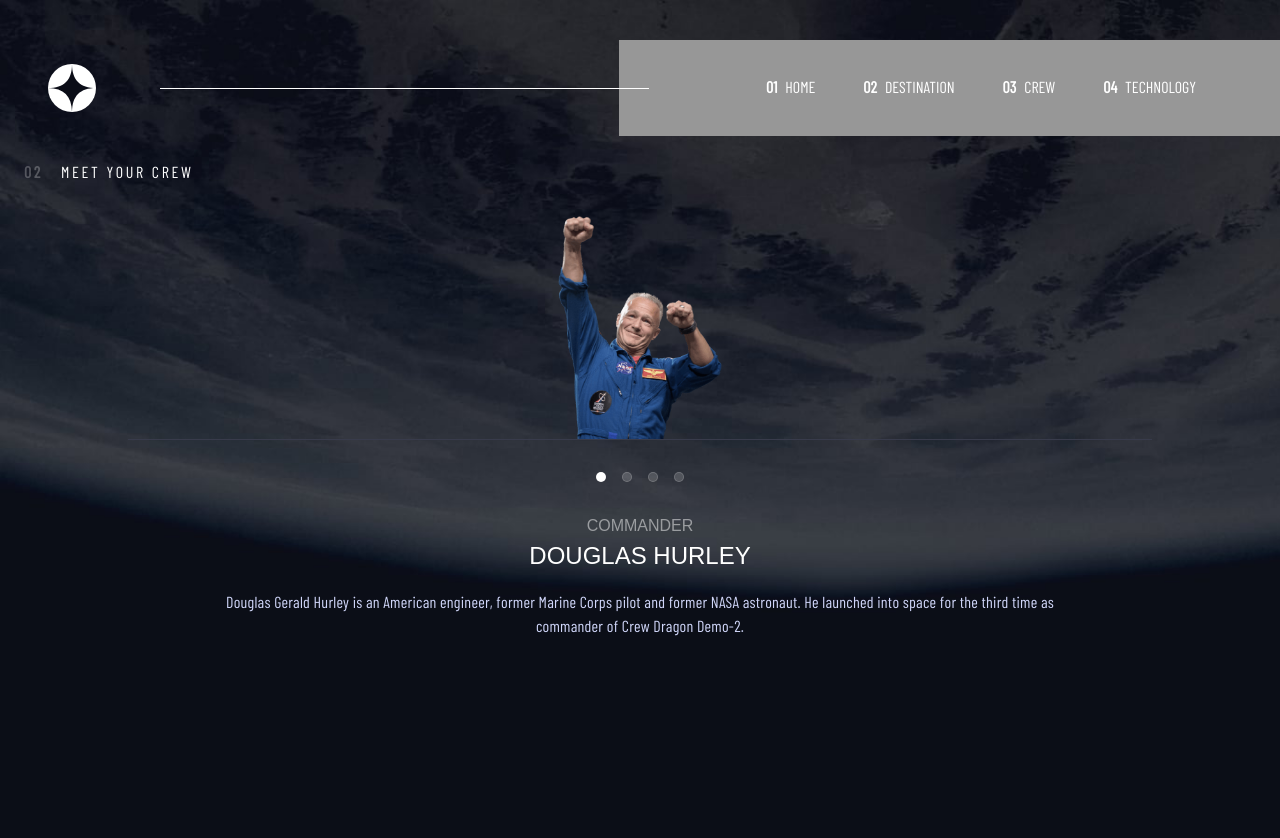
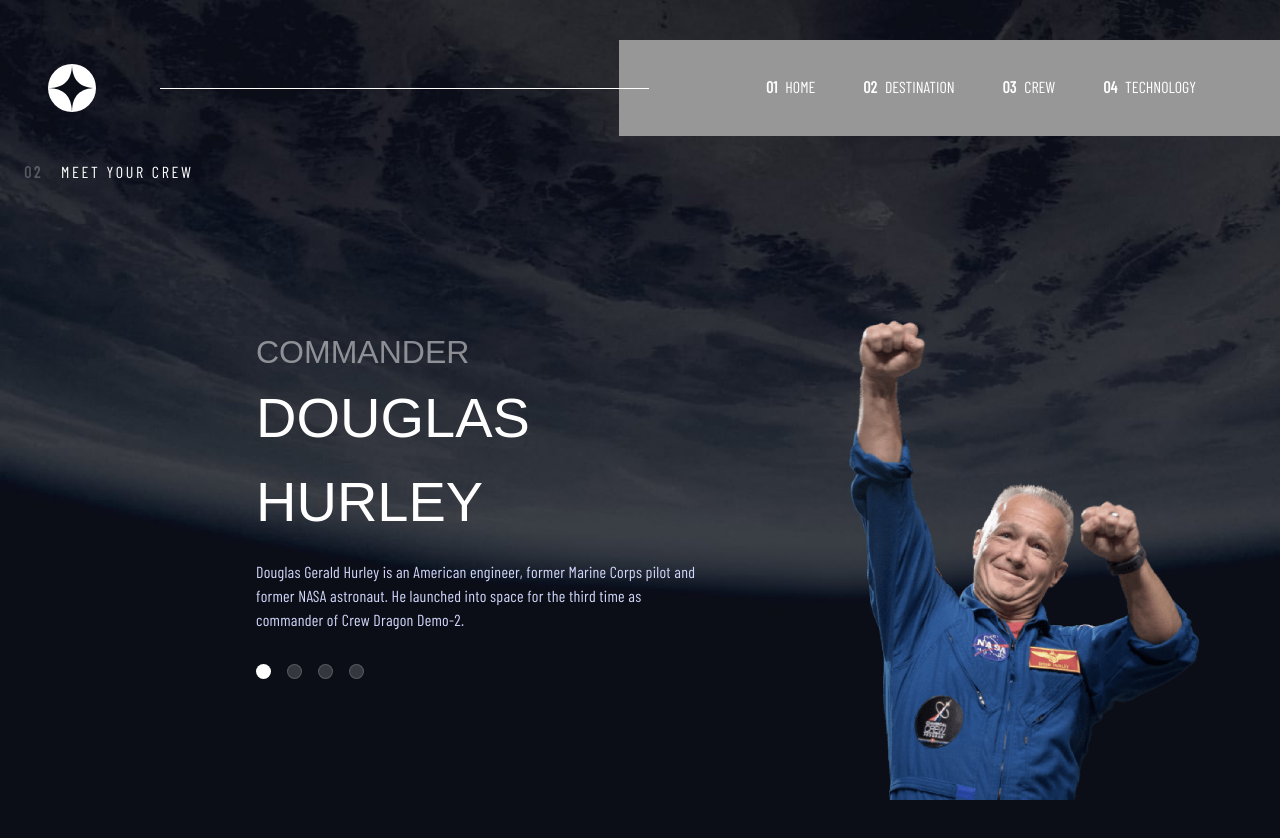
Before and after one commit to jradziejewski/space-tourism, a Next.js app: page /crew in a window 1280 px wide. Built offline with nearby package versions, Linux system fonts and the light colour scheme; a web font is replaced by a local one.

Commit message:
feat: add responsive crew design

```diff
--- a/src/app/crew/crew.scss
+++ b/src/app/crew/crew.scss
@@ -63,3 +63,81 @@ body {
     color: $secondary-color;
   }
 }
+
+@media (min-width: $mobile) and (min-height: 800px) {
+  body {
+    padding: 0;
+    height: 100%;
+  }
+  .crew {
+    flex-direction: column-reverse;
+    margin-top: 4rem;
+  }
+  .crew-view {
+    .crew-role {
+      font-size: 24px;
+    }
+    .crew-name {
+      font-size: 40px;
+    }
+  }
+  .crew-image-container {
+    margin-bottom: 0;
+    bottom: 0;
+    z-index: 0;
+  }
+  .crew-image {
+    max-height: 520px;
+  }
+}
+
+@media (min-width: 1000px) {
+  body {
+    height: 100vh;
+    overflow-y: hidden;
+  }
+  .crew {
+    display: flex;
+    margin-left: 20vw;
+    flex-direction: row-reverse;
+    align-items: center;
+  }
+  .crew-content {
+    display: flex;
+    flex-direction: column-reverse;
+    width: 50%;
+    margin: 5rem 0;
+    height: 100%;
+  }
+  .crew-image-container {
+    max-width: 40%;
+    height: 100%;
+    border: unset;
+  }
+  .crew-image {
+    position: absolute;
+    max-height: unset;
+    height: 60vh;
+    bottom: 0;
+  }
+  .crew-view {
+    align-items: flex-start;
+    .crew-role {
+      font-size: 32px;
+    }
+    .crew-name {
+      font-size: 56px;
+    }
+    .crew-description {
+      text-align: unset;
+      width: 450px;
+    }
+  }
+  .crew-controls {
+    justify-content: left;
+    .crew-button {
+      width: 15px;
+      height: 15px;
+    }
+  }
+}
--- a/src/app/crew/page.tsx
+++ b/src/app/crew/page.tsx
@@ -10,11 +10,13 @@ import CrewControls from "./CrewControls";
 const Page = () => {
   return (
     <CrewProvider>
-      <div>
-        <SubpageHeader title="Meet your crew" number={2} />
+      <SubpageHeader title="Meet your crew" number={2} />
+      <div className="crew">
         <CrewMemberImage />
-        <CrewControls />
-        <CrewMemberView />
+        <div className="crew-content">
+          <CrewControls />
+          <CrewMemberView />
+        </div>
       </div>
     </CrewProvider>
   );
```
